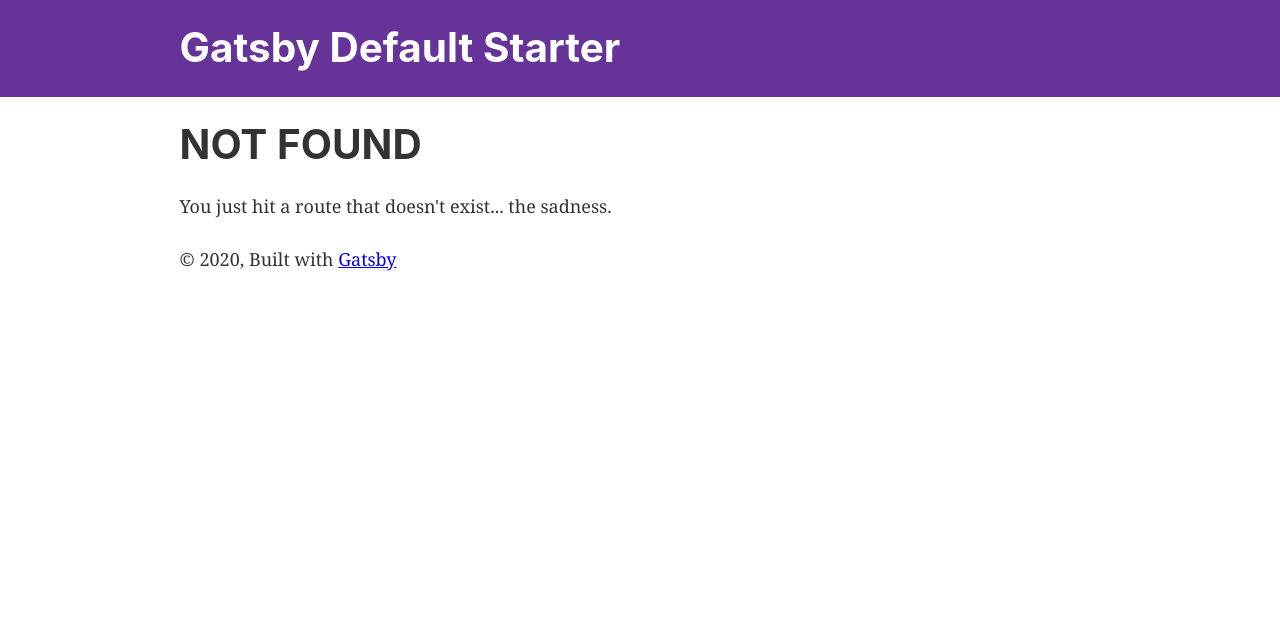
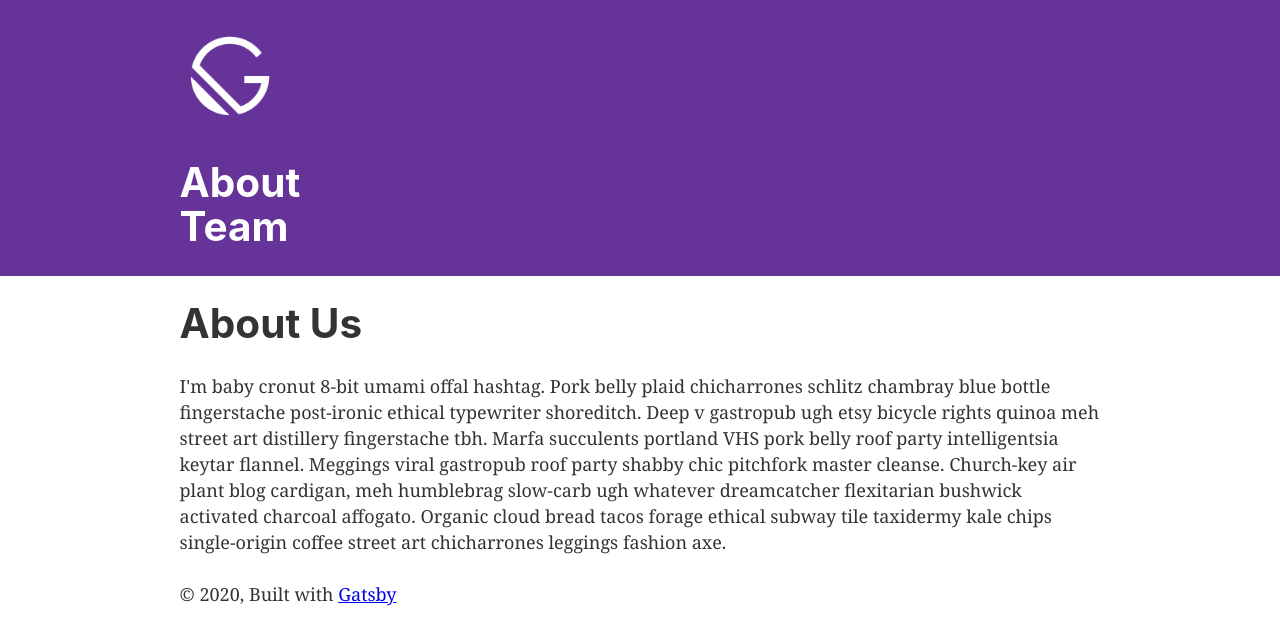
Before and after one commit to rythomas2525/levelupgatsby2, a Gatsby site: page /about in a window 1280 px wide. Before the commit this address had no page. Built offline with nearby package versions, Linux system fonts and the light colour scheme; Gatsby itself is replaced by a stand-in of ours.

Commit message:
first commit for development on leveluptutorials

```diff
--- a/gatsby-config.js
+++ b/gatsby-config.js
@@ -1,7 +1,7 @@
 module.exports = {
   siteMetadata: {
-    title: `Gatsby Default Starter`,
-    description: `Kick off your next, great Gatsby project with this default starter. This barebones starter ships with the main Gatsby configuration files you might need.`,
+    title: `Level Up Blog`,
+    description: `a new blog`,
     author: `@gatsbyjs`,
   },
   plugins: [
--- a/package.json
+++ b/package.json
@@ -11,7 +11,7 @@
     "gatsby-plugin-offline": "^3.2.1",
     "gatsby-plugin-react-helmet": "^3.3.1",
     "gatsby-plugin-sharp": "^2.6.1",
-    "gatsby-source-filesystem": "^2.3.1",
+    "gatsby-source-filesystem": "^2.3.3",
     "gatsby-transformer-sharp": "^2.5.1",
     "prop-types": "^15.7.2",
     "react": "^16.12.0",
--- a/src/components/header.js
+++ b/src/components/header.js
@@ -1,6 +1,7 @@
 import { Link } from "gatsby"
 import PropTypes from "prop-types"
 import React from "react"
+import gatsbyLogo from "../images/gatsby-icon.png"
 
 const Header = ({ siteTitle }) => (
   <header
@@ -24,10 +25,33 @@ const Header = ({ siteTitle }) => (
             textDecoration: `none`,
           }}
         >
-          {siteTitle}
+          <img src={gatsbyLogo} style={{ width: "100px" }} alt="Gatsby Logo" />
+        </Link>
+      </h1>
+      <h1 style={{ margin: 0 }}>
+        <Link
+          to="/about"
+          style={{
+            color: `white`,
+            textDecoration: `none`,
+          }}
+        >
+          About
+        </Link>
+      </h1>
+      <h1 style={{ margin: 0 }}>
+        <Link
+          to="/company/team"
+          style={{
+            color: `white`,
+            textDecoration: `none`,
+          }}
+        >
+          Team
         </Link>
       </h1>
     </div>
+
   </header>
 )
 
--- a/src/components/layout.js
+++ b/src/components/layout.js
@@ -18,6 +18,7 @@ const Layout = ({ children }) => {
       site {
         siteMetadata {
           title
+          description
         }
       }
     }
@@ -25,7 +26,14 @@ const Layout = ({ children }) => {
 
   return (
     <>
-      <Header siteTitle={data.site.siteMetadata.title} />
+      <Header siteTitle={data.site.siteMetadata.title}
+        meta={[
+          {
+            name: 'description',
+            content: data.site.siteMetadata.description,
+          },
+          { name: 'keywords', content: 'sample, something' },
+        ]} />
       <div
         style={{
           margin: `0 auto`,
--- /dev/null
+++ b/src/pages/about.js
@@ -0,0 +1,18 @@
+import React from 'react'
+import Layout from '../components/layout'
+
+
+
+const About = () => (
+
+
+    <Layout>
+        <div>
+            <h1>About Us</h1>
+            <p>I'm baby cronut 8-bit umami offal hashtag. Pork belly plaid chicharrones schlitz chambray blue bottle fingerstache post-ironic ethical typewriter shoreditch. Deep v gastropub ugh etsy bicycle rights quinoa meh street art distillery fingerstache tbh. Marfa succulents portland VHS pork belly roof party intelligentsia keytar flannel. Meggings viral gastropub roof party shabby chic pitchfork master cleanse. Church-key air plant blog cardigan, meh humblebrag slow-carb ugh whatever dreamcatcher flexitarian bushwick activated charcoal affogato. Organic cloud bread tacos forage ethical subway tile taxidermy kale chips single-origin coffee street art chicharrones leggings fashion axe.</p>
+        </div>
+    </Layout>
+
+)
+
+export default About
--- a/src/pages/index.js
+++ b/src/pages/index.js
@@ -8,13 +8,13 @@ import SEO from "../components/seo"
 const IndexPage = () => (
   <Layout>
     <SEO title="Home" />
-    <h1>Hi people</h1>
+    <h1>Hello people</h1>
     <p>Welcome to your new Gatsby site.</p>
     <p>Now go build something great.</p>
     <div style={{ maxWidth: `300px`, marginBottom: `1.45rem` }}>
       <Image />
     </div>
-    <Link to="/page-2/">Go to page 2</Link>
+    <Link to="/about/">Go to page 2</Link>
   </Layout>
 )
 
```
Also changed, not shown: src/pages/company/team.js (added, +18 -0 lines), src/pages/page-2.tsx (deleted, +0 -17 lines), 1 other file.
